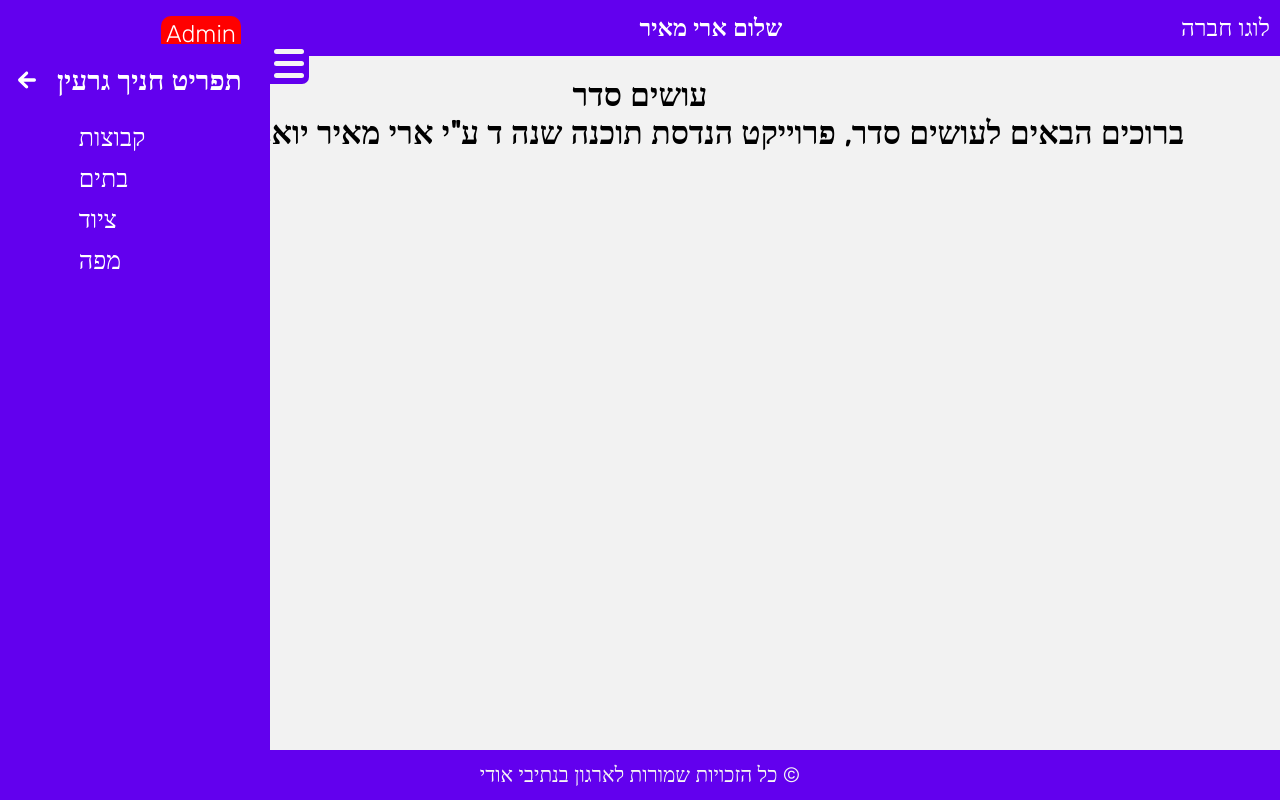
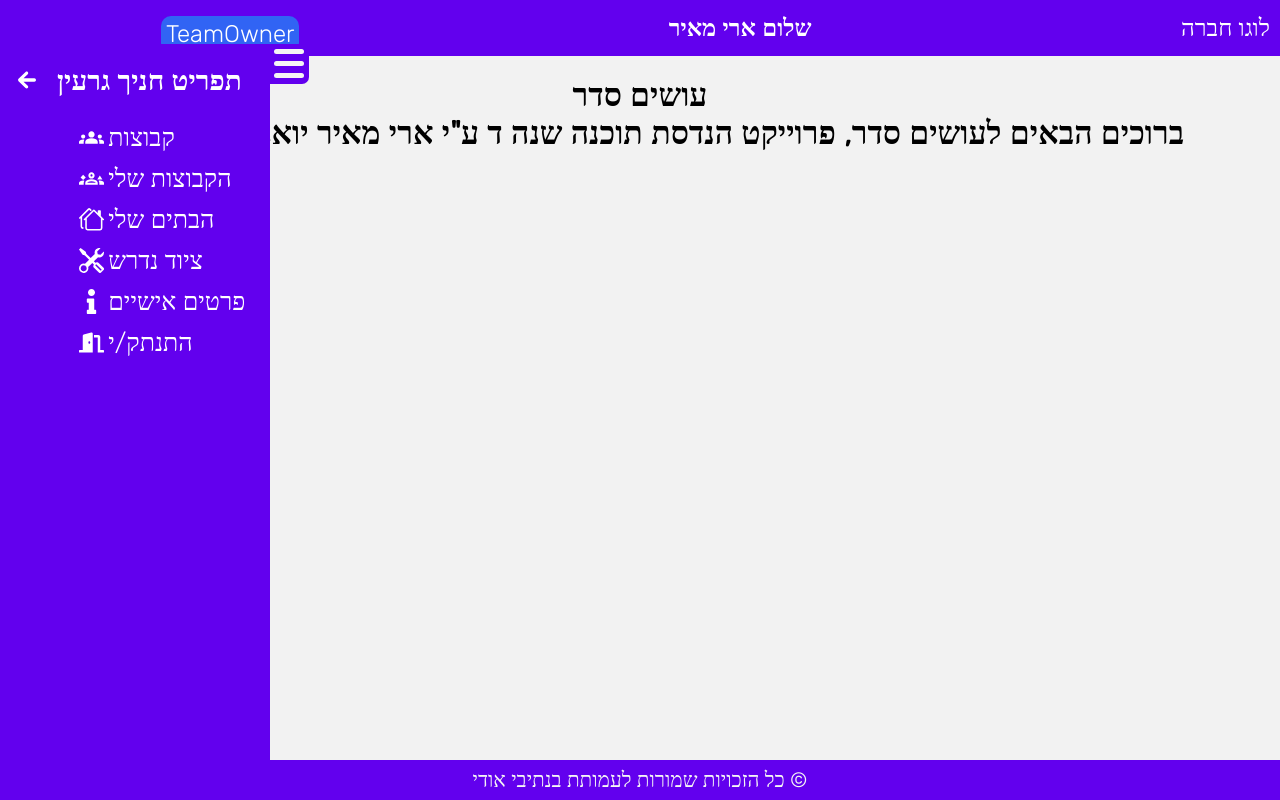
Before and after one commit to amielsaa/osimseder, a React (Create React App) app in the folder client/: page /Home in a window 1280 px wide. Both pictures are taken after a click on the button 19 px from the left and 63 px from the top of the page. Built offline with nearby package versions, Linux system fonts and the light colour scheme.

Commit message:
fixed a lot of shit

```diff
--- a/client/src/Components/Footer.js
+++ b/client/src/Components/Footer.js
@@ -4,7 +4,7 @@ import './css/Footer.css';
 const Footer = () => {
   return (
     <footer className="footer">
-      <p>כל הזכויות שמורות לארגון בנתיבי  אודי ©</p>
+      <p>כל הזכויות שמורות לעמותת בנתיבי  אודי ©</p>
     </footer>
   );
 }
--- a/client/src/Components/HousePage.js
+++ b/client/src/Components/HousePage.js
@@ -97,9 +97,8 @@ const HousePage = () => {
           </div>
         </div>
         <div className="buttons_for_house_logic">
-          <button/>
-
-
+          <button className="edit_house_button"> ערוך בית</button>
+          <button className="add_task_button">הוסף מטלה</button>
 
         </div>
         <div className="House_Info">
--- a/client/src/Components/Nav.js
+++ b/client/src/Components/Nav.js
@@ -1,4 +1,4 @@
-import  { useContext ,useState,useEffect } from 'react';
+import { useContext, useState, useEffect } from 'react';
 import './css/Nav.css';
 import { Link } from 'react-router-dom';
 import DataContext from '../Helpers/DataContext';
@@ -13,17 +13,20 @@ import { MdGroup } from "react-icons/md";
 
 const Nav = () => {
   const [isSidebarHidden, setIsSidebarHidden] = useState(true);
-  const {user} = useContext(DataContext);
+  const { user } = useContext(DataContext);
   const [userRole, setUserRole] = useState('');
+
   const toggleSidebar = () => {
     setIsSidebarHidden(!isSidebarHidden);
   };
-  useEffect(() => {
-    user.role === "Student" ? setUserRole("סטודנט"): setUserRole("חניך גרעין")
-})
+
   const closeSidebar = () => {
     setIsSidebarHidden(true);
   };
+
+  useEffect(() => {
+    user.role === "Student" ? setUserRole("סטודנט") : setUserRole("חניך גרעין");
+  }, [user.role]);
 
   return (
     <div className="App">
@@ -33,35 +36,35 @@ const Nav = () => {
           <i className="fa fa-bars"></i>
         </button>
         <div className='menu-bar-title'>
-        <IoMdArrowRoundBack className='close_nav_arrow' onClick={toggleSidebar} />
-        <span className='menu-title'> תפריט {userRole}</span>
+          <IoMdArrowRoundBack className='close_nav_arrow' onClick={toggleSidebar} />
+          <span className={`menu-title ${!isSidebarHidden ? 'appear-from-top' : 'disappear-from-top'}`}> תפריט {userRole}</span>
         </div>
 
         <ul className="sidebar-menu">
           {user.role === 'Admin' && (
             <>
-              <li onClick={closeSidebar}><Link to="/Groups"><i className="fa fa-home"></i>קבוצות</Link></li>
-              <li onClick={closeSidebar}><a href="#"><i className="fa fa-suitcase"></i>בתים</a></li>
-              <li onClick={closeSidebar}><a href="#"><i className="fa fa-user"></i>ציוד</a></li>
-              <li onClick={closeSidebar}><a href="#"><i className="fa fa-gear"></i>מפה</a></li>
+              <li onClick={closeSidebar} className={!isSidebarHidden ? 'appear-from-top' : 'disappear-from-top'}><Link to="/Groups"><i className="fa fa-home"></i>קבוצות</Link></li>
+              <li onClick={closeSidebar} className={!isSidebarHidden ? 'appear-from-top' : 'disappear-from-top'}><a href="#"><i className="fa fa-suitcase"></i>בתים</a></li>
+              <li onClick={closeSidebar} className={!isSidebarHidden ? 'appear-from-top' : 'disappear-from-top'}><a href="#"><i className="fa fa-user"></i>ציוד</a></li>
+              <li onClick={closeSidebar} className={!isSidebarHidden ? 'appear-from-top' : 'disappear-from-top'}><a href="#"><i className="fa fa-gear"></i>מפה</a></li>
             </>
           )}
           {user.role === 'Student' && (
             <>
-              <li onClick={closeSidebar}><Link to="/Groups"><i className="fa fa-home"></i> <MdGroups className='nav_icon'/> קבוצות </Link></li>
-              <li onClick={closeSidebar}><Link to={`/GroupPage/${user.groupId}`}><i className="fa fa-my_group"></i> <MdGroup className='nav_icon'/>הקבוצה שלי</Link></li>
-              <li onClick={closeSidebar}><Link to="/Personal"><i className="fa fa-home"></i> <FaInfo className='nav_icon'/>פרטים אישיים </Link></li>
-              <li onClick={closeSidebar}><Link to={`/`}><i className="fa fa-my_group"></i> <FaDoorOpen className='nav_icon'  />התנתק/י </Link></li>
+              <li onClick={closeSidebar} className={!isSidebarHidden ? 'appear-from-top' : 'disappear-from-top'}><Link to="/Groups"><i className="fa fa-home"></i> <MdGroups className='nav_icon'/> קבוצות </Link></li>
+              <li onClick={closeSidebar} className={!isSidebarHidden ? 'appear-from-top' : 'disappear-from-top'}><Link to={`/GroupPage/${user.groupId}`}><i className="fa fa-my_group"></i> <MdGroup className='nav_icon'/>הקבוצה שלי</Link></li>
+              <li onClick={closeSidebar} className={!isSidebarHidden ? 'appear-from-top' : 'disappear-from-top'}><Link to="/Personal"><i className="fa fa-home"></i> <FaInfo className='nav_icon'/>פרטים אישיים </Link></li>
+              <li onClick={closeSidebar} className={!isSidebarHidden ? 'appear-from-top' : 'disappear-from-top'}><Link to={`/`}><i className="fa fa-my_group"></i> <FaDoorOpen className='nav_icon' />התנתק/י </Link></li>
             </>
           )}
           {user.role === 'TeamOwner' && (
             <>
-            <li onClick={closeSidebar}><Link to="/Groups"><i className="fa fa-home"></i><MdGroups className='nav_icon'/> קבוצות </Link></li>
-            <li onClick={closeSidebar}><Link to="/My-Groups"><i className="fa fa-my_group"></i> <MdOutlineGroups3 className='nav_icon'/>הקבוצות שלי </Link></li>
-            <li onClick={closeSidebar}><Link to="/My-Houses"><i className="fa fa-my_group"></i> <BsHouses className='nav_icon'/>הבתים שלי </Link></li>
-            <li onClick={closeSidebar}><Link to="/Equipment"><i className="fa fa-my_group"></i> <BsTools className='nav_icon'/>ציוד נדרש </Link></li>
-            <li onClick={closeSidebar}><Link to="/Personal"><i className="fa fa-home"></i><FaInfo className='nav_icon'/>פרטים אישיים</Link></li>
-            <li onClick={closeSidebar}><Link to={`/`}><i className="fa fa-my_group"></i> <FaDoorOpen className='nav_icon'  />התנתק/י</Link></li>
+              <li onClick={closeSidebar} className={!isSidebarHidden ? 'appear-from-top' : 'disappear-from-top'}><Link to="/Groups"><i className="fa fa-home"></i><MdGroups className='nav_icon'/> קבוצות </Link></li>
+              <li onClick={closeSidebar} className={!isSidebarHidden ? 'appear-from-top' : 'disappear-from-top'}><Link to="/My-Groups"><i className="fa fa-my_group"></i> <MdOutlineGroups3 className='nav_icon'/>הקבוצות שלי </Link></li>
+              <li onClick={closeSidebar} className={!isSidebarHidden ? 'appear-from-top' : 'disappear-from-top'}><Link to="/My-Houses"><i className="fa fa-my_group"></i> <BsHouses className='nav_icon'/>הבתים שלי </Link></li>
+              <li onClick={closeSidebar} className={!isSidebarHidden ? 'appear-from-top' : 'disappear-from-top'}><Link to="/Equipment"><i className="fa fa-my_group"></i> <BsTools className='nav_icon'/>ציוד נדרש </Link></li>
+              <li onClick={closeSidebar} className={!isSidebarHidden ? 'appear-from-top' : 'disappear-from-top'}><Link to="/Personal"><i className="fa fa-home"></i><FaInfo className='nav_icon'/>פרטים אישיים</Link></li>
+              <li onClick={closeSidebar} className={!isSidebarHidden ? 'appear-from-top' : 'disappear-from-top'}><Link to={`/`}><i className="fa fa-my_group"></i> <FaDoorOpen className='nav_icon' />התנתק/י</Link></li>
             </>
           )}
         </ul>
--- a/client/src/Components/css/Footer.css
+++ b/client/src/Components/css/Footer.css
@@ -4,7 +4,7 @@
   left: 0;
   display: flex;
   width: 100%;
-  height: 50px;
+  height: 5%;
   background-color: #6200ee;
   color: whitesmoke;
   text-align: center;
--- /dev/null
+++ b/client/src/Components/css/Menu.css
@@ -0,0 +1,149 @@
+@import url("https://fonts.googleapis.com/css2?family=Nunito&display=swap");
+
+* {
+    margin: 0;
+    padding: 0;
+    box-sizing: border-box;
+}
+
+:root {
+    --HEADER-BGCOLOR: #333;
+    --HEADER-COLOR: whitesmoke;
+}
+
+html {
+    font-size: 1.5rem;
+    font-family: 'Nunito', sans-serif;
+}
+
+body {
+    min-height: 100vh;
+    display: flex;
+    flex-flow: column nowrap;
+}
+
+header {
+    background-color: var(--HEADER-BGCOLOR);
+    color: var(--HEADER-COLOR);
+}
+
+.header-title-line {
+    padding: 0.25rem 0.5rem;
+    display: flex;
+    flex-flow: row nowrap;
+    justify-content: space-between;
+}
+
+.menu-button {
+    background-color: transparent;
+    border: none;
+    cursor: pointer;
+    width: 48px;
+    height: 48px;
+    display: flex;
+    justify-content: center;
+    align-items: center;
+    position: relative;
+}
+
+.menu-icon,
+.menu-icon::before,
+.menu-icon::after {
+    background-color: var(--HEADER-COLOR);
+    width: 40px;
+    height: 5px;
+    border-radius: 5px;
+    position: absolute;
+    transition: all 0.5s;
+}
+
+.menu-icon::before,
+.menu-icon::after {
+    content: "";
+}
+
+.menu-icon::before {
+    transform: translate(-20px, -12px);
+}
+
+.menu-icon::after {
+    transform: translate(-20px, 12px);
+}
+
+.menu-button.open .menu-icon {
+    background-color: transparent;
+    transform: rotate(720deg);
+}
+
+.menu-button.open .menu-icon::before {
+    transform: translateX(-20px) rotate(-45deg);
+}
+
+.menu-button.open .menu-icon::after {
+    transform: translateX(-20px) rotate(45deg);
+}
+
+.header-title-line:hover .menu-button.open .menu-icon {
+    background-color: transparent;
+    transform: rotate(720deg);
+}
+
+.header-title-line:hover .menu-button.open .menu-icon::before {
+    transform: translateX(-20px) rotate(45deg);
+}
+
+.header-title-line:hover .menu-button.open .menu-icon::after {
+    transform: translateX(-20px) rotate(-45deg);
+}
+
+nav {
+    display: none;
+    transform-origin: top center;
+    animation: showMenu 0.5s ease-in-out forwards;
+}
+
+nav.open {
+    display: block;
+}
+
+@keyframes showMenu {
+    0% {
+        transform: scaleY(0);
+    }
+    80% {
+        transform: scaleY(1.2);
+    }
+    100% {
+        transform: scaleY(1);
+    }
+}
+
+nav ul {
+    list-style-type: none;
+    display: flex;
+    flex-flow: column nowrap;
+}
+
+nav li {
+    padding: 0.5rem;
+    border-top: 1px solid var(--HEADER-COLOR);
+}
+
+nav a {
+    display: block;
+    text-align: center;
+    width: 80%;
+    margin: auto;
+}
+
+nav a:any-link {
+    color: var(--HEADER-COLOR);
+    font-weight: bold;
+    text-decoration: none;
+}
+
+nav a:hover,
+nav a:focus {
+    transform: scale(1.2);
+    transition: all 0.3s;
+}
--- a/client/src/Components/css/Nav.css
+++ b/client/src/Components/css/Nav.css
@@ -165,6 +165,36 @@
 .menu-icon::after{
     transform: translate(-15px,+12px);
 }
+@keyframes fadeInFromTop {
+  0% {
+    opacity: 0;
+    transform: translateY(-50px);
+  }
+  100% {
+    opacity: 1;
+    transform: translateY(0);
+  }
+}
+
+.appear-from-top {
+  opacity: 0;
+  animation: fadeInFromTop 1s ease-out forwards;
+}
+@keyframes fadeOutFromTop {
+  0% {
+    opacity: 1;
+    transform: translateY(0);
+  }
+  100% {
+    opacity: 0;
+    transform: translateY(-50px);
+  }
+}
+
+.disappear-from-top {
+  opacity: 1;
+  animation: fadeOutFromTop 0.3s ease-out forwards;
+}
 
 
   @media only screen and (max-width: 480px) {
--- a/client/src/Helpers/DataContext.js
+++ b/client/src/Helpers/DataContext.js
@@ -5,7 +5,7 @@ import { useNavigate } from "react-router-dom";
 
 const DataContext = createContext({})
 export const DataProvider = ({children}) => {
-    const [user,setUser] = useState({userId:'1', userName: "ארי מאיר",role:'Admin' , phoneNumber:"0508639353", parentName: "אורלי אושרי",
+    const [user,setUser] = useState({userId:'1', userName: "ארי מאיר",role:'TeamOwner' , phoneNumber:"0508639353", parentName: "אורלי אושרי",
     parentNumber: "0503428526", School: "מקיף ו", sex:"זכר", languages:["אנגלית", "עברית"], personalRequests:"כבד לי בלילות"
     , groupId:"002" })
 
```
Also changed, not shown: client/src/Components/Menu.js (added, +32 -0 lines), client/src/Components/css/HousePage.css (+25 -1 lines).
